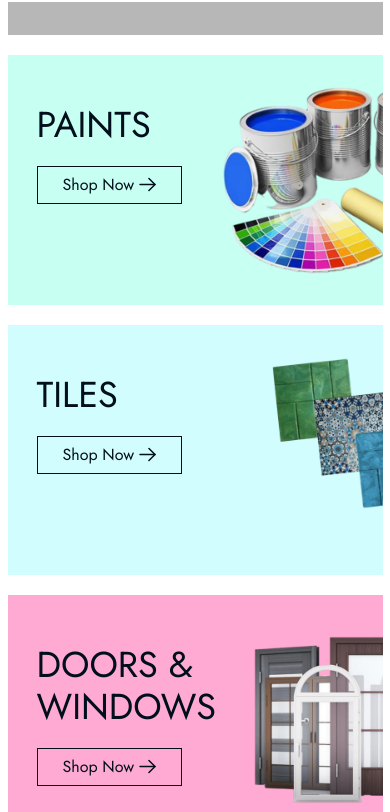
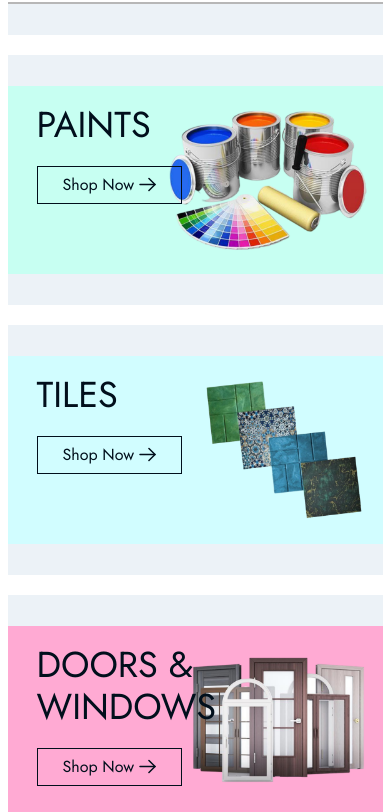
Before and after one commit to paharihomesolutions/paharihomesolutions.github.io, a plain HTML site: page index.html in a window 390 px wide. Shown: the part 842-1654 px from the top of the page. Drawn offline with Linux system fonts and the light colour scheme; files whose address does not match are found by name; a web font is replaced by a local one.

Commit message:
Update index.html

```diff
--- a/index.html
+++ b/index.html
@@ -22,7 +22,17 @@
       <link rel="stylesheet" href="assets/css/flaticon_shofy.css">
       <link rel="stylesheet" href="assets/css/spacing.css">
       <link rel="stylesheet" href="assets/css/main.css">
-   </head>
+         <style>
+/* Add this CSS for responsive images */
+@media only screen and (max-width: 768px) {
+  .tp-banner-thumb-2 {
+    background-size: contain !important;
+    background-position: center !important;
+    background-repeat: no-repeat !important;
+  }
+}
+      </style>
+</head>
    <body>
 
       <!-- offcanvas area start -->
```
